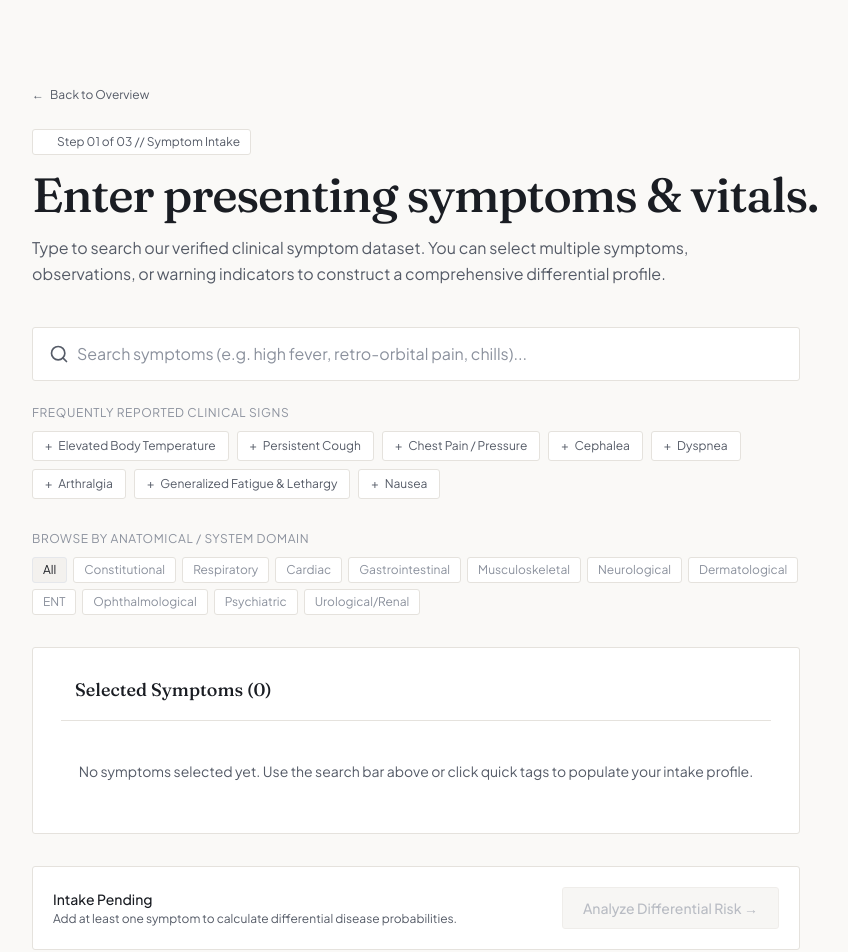
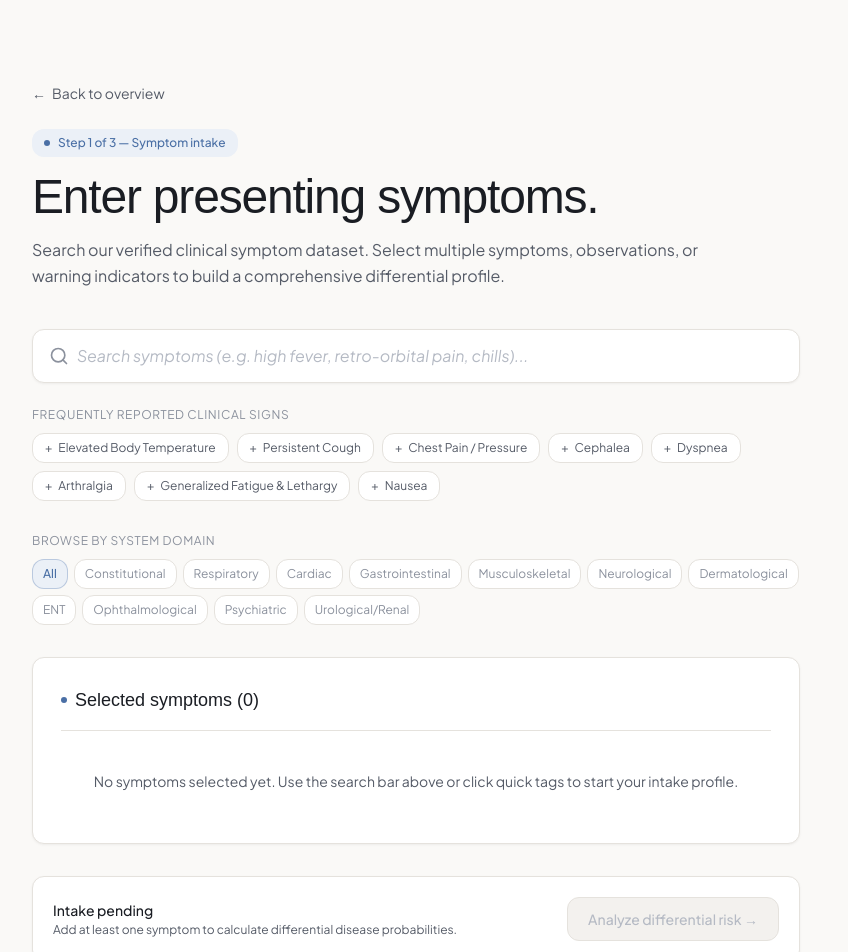
Before and after one commit to SameerAhmadKhan01/PathoPredict, a React (Vite) app in the folder frontend/: page /start in a window 1280 px wide. Shown: the part 80-1032 px from the top of the page, without its empty margins (80-928 px from the left). Built offline with nearby package versions, Linux system fonts and the light colour scheme; a web font is replaced by a local one.

Commit message:
refactor(frontend): redesign StartPage symptom intake with modern tactile UI

```diff
--- a/frontend/src/pages/StartPage.tsx
+++ b/frontend/src/pages/StartPage.tsx
@@ -147,47 +147,46 @@ export function StartPage() {
   };
 
   return (
-    <div className="min-h-screen bg-bg text-text font-sans selection:bg-red selection:text-white flex flex-col justify-between">
+    <div className="min-h-screen bg-bg text-text font-sans flex flex-col justify-between">
       <div>
         <Header />
 
-        <main className="max-w-[1120px] mx-auto px-[22px] min-[861px]:px-[32px] py-[56px] min-[861px]:py-[80px]">
-          {/* Back link & breadcrumb */}
+        <main className="max-w-[1120px] mx-auto px-6 md:px-8 py-14 md:py-20">
+          {/* Back link */}
           <div className="mb-6">
             <Link
               to="/"
-              className="inline-flex items-center gap-1.5 text-xs text-text-muted hover:text-text transition-colors duration-150 group"
+              className="inline-flex items-center gap-1.5 text-sm text-text-muted hover:text-text transition-colors duration-200 group"
             >
-              <span className="transition-transform duration-150 group-hover:-translate-x-0.5">
+              <span className="transition-transform duration-200 group-hover:-translate-x-0.5">
                 ←
               </span>
-              <span>Back to Overview</span>
+              <span>Back to overview</span>
             </Link>
           </div>
 
           {/* Section Header */}
-          <div className="flex flex-col items-start text-left mb-8 min-[861px]:mb-10">
-            <div className="inline-flex items-center gap-2 px-2.5 py-1 mb-4 rounded-[3px] border border-hairline bg-panel text-xs text-text-muted">
-              <span className="w-1.5 h-1.5 rounded-full bg-red" />
-              <span>Step 01 of 03 // Symptom Intake</span>
+          <div className="flex flex-col items-start text-left mb-8 md:mb-10">
+            <div className="inline-flex items-center gap-2 px-3 py-1.5 mb-4 rounded-lg bg-accent-light text-xs text-accent font-sans font-medium">
+              <span className="w-1.5 h-1.5 rounded-full bg-accent" />
+              <span>Step 1 of 3 — Symptom intake</span>
             </div>
 
-            <h1 className="font-serif text-3xl sm:text-4xl min-[861px]:text-5xl font-medium tracking-tight text-text mb-4">
-              Enter presenting symptoms & vitals.
+            <h1 className="font-display text-3xl sm:text-4xl md:text-5xl font-medium tracking-tight text-text mb-4">
+              Enter presenting symptoms.
             </h1>
 
             <p className="font-sans text-base text-text-muted leading-relaxed max-w-2xl">
-              Type to search our verified clinical symptom dataset. You can select multiple
-              symptoms, observations, or warning indicators to construct a comprehensive
-              differential profile.
+              Search our verified clinical symptom dataset. Select multiple symptoms,
+              observations, or warning indicators to build a comprehensive differential profile.
             </p>
           </div>
 
           {/* Search Bar & Auto-Suggestions Dropdown */}
           <div ref={containerRef} className="relative w-full max-w-3xl mb-6">
-            <div className="relative flex items-center bg-panel border border-hairline rounded-[3px] transition-colors duration-150 focus-within:border-hairline-strong">
+            <div className="relative flex items-center bg-surface border border-hairline rounded-lg shadow-card transition-all duration-200 focus-within:border-hairline-strong focus-within:shadow-card-hover">
               {/* Search Icon */}
-              <div className="pl-4 pr-2 text-text-muted pointer-events-none">
+              <div className="pl-4 pr-2 text-text-faint pointer-events-none">
                 <svg
                   className="w-5 h-5"
                   viewBox="0 0 24 24"
@@ -215,7 +214,7 @@ export function StartPage() {
                 onFocus={() => setIsDropdownOpen(true)}
                 onKeyDown={handleKeyDown}
                 placeholder="Search symptoms (e.g. high fever, retro-orbital pain, chills)..."
-                className="w-full bg-transparent py-3.5 pr-10 text-sm sm:text-base text-text placeholder:text-text-faint focus:outline-none font-sans"
+                className="w-full bg-transparent py-3.5 pr-10 text-sm sm:text-base text-text placeholder:text-text-whisper placeholder:italic focus:outline-none font-sans"
                 aria-autocomplete="list"
                 aria-expanded={isDropdownOpen}
               />
@@ -241,7 +240,7 @@ export function StartPage() {
 
             {/* Suggestions Dropdown Popover */}
             {isDropdownOpen && (
-              <div className="absolute left-0 right-0 top-full mt-1.5 z-40 bg-panel-raised border border-hairline rounded-[3px] overflow-hidden max-h-[340px] overflow-y-auto">
+              <div className="absolute left-0 right-0 top-full mt-1.5 z-40 bg-surface border border-hairline rounded-lg shadow-card-hover overflow-hidden max-h-[340px] overflow-y-auto">
                 {filteredSuggestions.length > 0 ? (
                   <ul className="divide-y divide-hairline">
                     {filteredSuggestions.map((symptom, index) => {
@@ -255,7 +254,7 @@ export function StartPage() {
                             onClick={() => handleSelect(symptom)}
                             onMouseEnter={() => setHighlightedIndex(index)}
                             className={`w-full text-left px-4 py-3 flex items-center justify-between transition-colors duration-100 ${
-                              isHighlighted ? 'bg-panel' : 'hover:bg-panel'
+                              isHighlighted ? 'bg-soft-shell' : 'hover:bg-soft-shell'
                             }`}
                           >
                             <div className="flex flex-col pr-4">
@@ -264,9 +263,9 @@ export function StartPage() {
                                   {symptom.name}
                                 </span>
                                 {isCritical && (
-                                  <span className="inline-flex items-center gap-1 px-1.5 py-0.5 rounded-[2px] bg-red/10 border border-red/30 text-[10px] text-red font-mono uppercase tracking-wider">
-                                    <span className="w-1 h-1 rounded-full bg-red" />
-                                    Warning Sign
+                                  <span className="inline-flex items-center gap-1 px-1.5 py-0.5 rounded bg-critical-light border border-critical/20 text-[10px] text-critical font-mono uppercase tracking-wider">
+                                    <span className="w-1 h-1 rounded-full bg-critical" />
+                                    Warning sign
                                   </span>
                                 )}
                               </div>
@@ -281,7 +280,7 @@ export function StartPage() {
                               <span className="hidden sm:inline-block font-sans text-[11px] text-text-faint">
                                 {symptom.category}
                               </span>
-                              <span className="text-xs text-red font-medium">+ Add</span>
+                              <span className="text-xs text-accent font-medium">+ Add</span>
                             </div>
                           </button>
                         </li>
@@ -290,7 +289,7 @@ export function StartPage() {
                   </ul>
                 ) : (
                   <div className="px-4 py-6 text-center text-text-muted text-sm font-sans">
-                    No matching clinical symptoms found. Try typing another term or select from categories below.
+                    No matching clinical symptoms found. Try another term or browse categories below.
                   </div>
                 )}
               </div>
@@ -300,7 +299,7 @@ export function StartPage() {
           {/* Quick-Pick Frequently Reported Symptoms */}
           <div className="max-w-3xl mb-8">
             <div className="text-xs font-sans text-text-faint uppercase tracking-wider mb-2.5">
-              Frequently Reported Clinical Signs
+              Frequently reported clinical signs
             </div>
             <div className="flex flex-wrap gap-2">
               {QUICK_SUGGESTIONS.map((id) => {
@@ -319,10 +318,10 @@ export function StartPage() {
                         handleSelect(symptom);
                       }
                     }}
-                    className={`inline-flex items-center gap-1.5 text-xs font-sans px-3 py-1.5 rounded-[3px] border transition-colors duration-150 ${
+                    className={`inline-flex items-center gap-1.5 text-xs font-sans px-3 py-1.5 rounded-lg border transition-all duration-200 ${
                       isSelected
-                        ? 'bg-red-deep/40 border-red/50 text-text'
-                        : 'bg-panel border-hairline text-text-muted hover:text-text hover:border-hairline-strong'
+                        ? 'bg-accent-light border-accent/30 text-accent font-medium'
+                        : 'bg-surface border-hairline text-text-muted hover:text-text hover:border-hairline-strong hover:shadow-card'
                     }`}
                   >
                     <span>{isSelected ? '✓' : '+'}</span>
@@ -333,10 +332,10 @@ export function StartPage() {
             </div>
           </div>
 
-          {/* Category Filter Pills (when not actively searching) */}
+          {/* Category Filter Pills */}
           <div className="max-w-3xl mb-8">
             <div className="text-xs font-sans text-text-faint uppercase tracking-wider mb-2.5">
-              Browse by Anatomical / System Domain
+              Browse by system domain
             </div>
             <div className="flex flex-wrap gap-1.5">
               {CATEGORIES.map((cat) => (
@@ -347,10 +346,10 @@ export function StartPage() {
                     setActiveCategory(cat);
                     setIsDropdownOpen(true);
                   }}
-                  className={`text-xs font-sans px-2.5 py-1 rounded-[3px] border transition-colors duration-150 ${
+                  className={`text-xs font-sans px-2.5 py-1.5 rounded-lg border transition-all duration-200 ${
                     activeCategory === cat
-                      ? 'bg-panel-raised border-blue/50 text-blue'
-                      : 'bg-panel border-hairline text-text-faint hover:text-text'
+                      ? 'bg-accent-light border-accent/30 text-accent font-medium'
+                      : 'bg-surface border-hairline text-text-faint hover:text-text hover:border-hairline-strong'
                   }`}
                 >
                   {cat}
@@ -360,12 +359,12 @@ export function StartPage() {
           </div>
 
           {/* Selected Symptoms Roster */}
-          <div className="max-w-3xl bg-panel border border-hairline rounded-[3px] p-5 sm:p-7 mb-8">
+          <div className="max-w-3xl bg-surface border border-hairline rounded-lg shadow-card p-5 sm:p-7 mb-8">
             <div className="flex items-center justify-between pb-4 mb-4 border-b border-hairline">
               <div className="flex items-center gap-2">
-                <span className="w-1.5 h-1.5 rounded-full bg-blue" />
-                <span className="font-serif text-lg font-medium text-text">
-                  Selected Symptoms ({selectedSymptoms.length})
+                <span className="w-1.5 h-1.5 rounded-full bg-accent" />
+                <span className="font-display text-lg font-medium text-text">
+                  Selected symptoms ({selectedSymptoms.length})
                 </span>
               </div>
 
@@ -373,7 +372,7 @@ export function StartPage() {
                 <button
                   type="button"
                   onClick={handleClearAll}
-                  className="text-xs font-sans text-text-faint hover:text-red transition-colors"
+                  className="text-xs font-sans text-text-faint hover:text-critical transition-colors"
                 >
                   Clear all
                 </button>
@@ -388,22 +387,22 @@ export function StartPage() {
                   return (
                     <div
                       key={symptom.id}
-                      className={`inline-flex items-center gap-2 px-3 py-1.5 rounded-[3px] border text-xs font-sans transition-colors ${
+                      className={`inline-flex items-center gap-2 px-3 py-1.5 rounded-lg border text-xs font-sans transition-colors ${
                         isCritical
-                          ? 'bg-red-deep/25 border-red/40 text-text'
-                          : 'bg-panel-raised border-hairline text-text'
+                          ? 'bg-critical-light border-critical/20 text-text'
+                          : 'bg-soft-shell border-hairline text-text'
                       }`}
                     >
                       <span
                         className={`w-1.5 h-1.5 rounded-full ${
-                          isCritical ? 'bg-red' : 'bg-blue'
+                          isCritical ? 'bg-critical' : 'bg-accent'
                         }`}
                       />
                       <span>{symptom.name}</span>
                       <button
                         type="button"
                         onClick={() => handleRemove(symptom.id)}
-                        className="text-text-muted hover:text-red transition-colors pl-1"
+                        className="text-text-faint hover:text-critical transition-colors pl-1"
                         aria-label={`Remove ${symptom.name}`}
                       >
                         ×
@@ -414,26 +413,26 @@ export function StartPage() {
               </div>
             ) : (
               <div className="py-6 text-center text-text-muted text-xs sm:text-sm font-sans">
-                No symptoms selected yet. Use the search bar above or click quick tags to populate
+                No symptoms selected yet. Use the search bar above or click quick tags to start
                 your intake profile.
               </div>
             )}
           </div>
 
           {/* Action CTA Panel */}
-          <div className="max-w-3xl flex flex-col sm:flex-row items-stretch sm:items-center justify-between gap-4 p-5 bg-panel border border-hairline rounded-[3px]">
+          <div className="max-w-3xl flex flex-col sm:flex-row items-stretch sm:items-center justify-between gap-4 p-5 bg-surface border border-hairline rounded-lg shadow-card">
             <div>
               <div className="font-sans text-sm font-medium text-text">
                 {selectedSymptoms.length === 0
-                  ? 'Intake Pending'
-                  : `${selectedSymptoms.length} Marker${
+                  ? 'Intake pending'
+                  : `${selectedSymptoms.length} marker${
                       selectedSymptoms.length > 1 ? 's' : ''
-                    } Documented`}
+                    } documented`}
               </div>
               <div className="font-sans text-xs text-text-muted mt-0.5">
                 {selectedSymptoms.length === 0
                   ? 'Add at least one symptom to calculate differential disease probabilities.'
-                  : 'Ready for multi-pathogen ML evaluation.'}
+                  : 'Ready for differential evaluation.'}
               </div>
             </div>
 
@@ -441,19 +440,19 @@ export function StartPage() {
               type="button"
               onClick={handleAnalyze}
               disabled={selectedSymptoms.length === 0 || isAnalyzing}
-              className={`inline-flex items-center justify-center font-sans text-sm font-medium px-5 py-2.5 rounded-[3px] border transition-colors duration-150 ${
+              className={`inline-flex items-center justify-center font-sans text-sm font-medium px-5 py-2.5 rounded-lg border transition-all duration-200 min-h-[44px] ${
                 selectedSymptoms.length > 0 && !isAnalyzing
-                  ? 'bg-red hover:bg-red-dim text-text border-transparent cursor-pointer'
-                  : 'bg-panel-raised text-text-faint border-hairline cursor-not-allowed opacity-60'
+                  ? 'bg-accent hover:bg-accent-hover text-white border-transparent cursor-pointer hover:-translate-y-px hover:shadow-card'
+                  : 'bg-soft-shell text-text-whisper border-hairline cursor-not-allowed'
               }`}
             >
               {isAnalyzing ? (
                 <span className="flex items-center gap-2">
-                  <span className="w-3.5 h-3.5 border-2 border-text-muted border-t-text rounded-full animate-spin" />
-                  Running ML Inference...
+                  <span className="w-3.5 h-3.5 border-2 border-white/30 border-t-white rounded-full animate-spin" />
+                  Analyzing...
                 </span>
               ) : (
-                'Analyze Differential Risk →'
+                'Analyze differential risk →'
               )}
             </button>
           </div>
```
